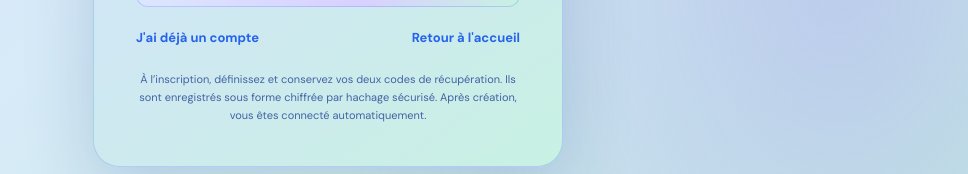
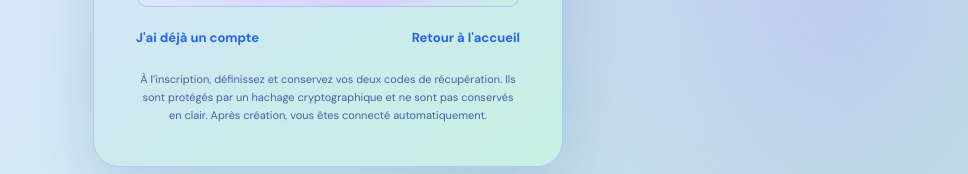
Before and after one commit to jemoresjemor9-collab/MEMOVYA, a Next.js app: page /signup in a window 1280 px wide. Shown: the part 1565-1739 px from the top of the page, without its empty margins (312-1280 px from the left). Built offline with nearby package versions, Linux system fonts and the light colour scheme; no server answers.

Commit message:
copy(auth): clarify recovery secret hashing

```diff
--- a/app/signup/page.tsx
+++ b/app/signup/page.tsx
@@ -21,7 +21,7 @@ export default function SignupPage() {
           <Link href="/login">J'ai déjà un compte</Link>
           <Link href="/">Retour à l'accueil</Link>
         </div>
-        <p className="auth-note">À l’inscription, définissez et conservez vos deux codes de récupération. Ils sont enregistrés sous forme chiffrée par hachage sécurisé. Après création, vous êtes connecté automatiquement.</p>
+        <p className="auth-note">À l’inscription, définissez et conservez vos deux codes de récupération. Ils sont protégés par un hachage cryptographique et ne sont pas conservés en clair. Après création, vous êtes connecté automatiquement.</p>
       </section>
     </main>
   );
```
